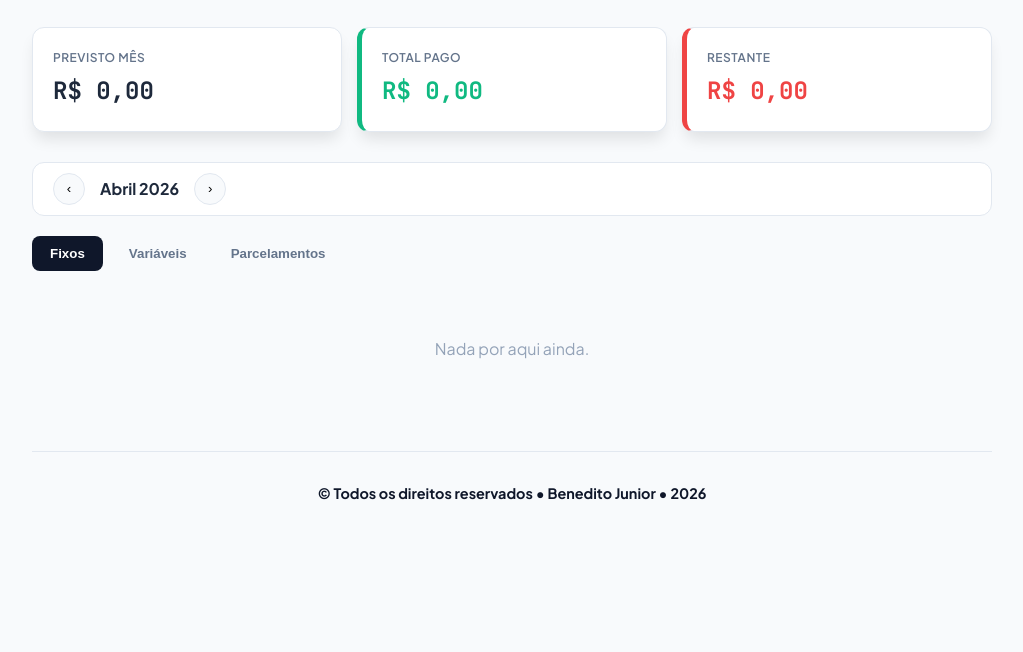
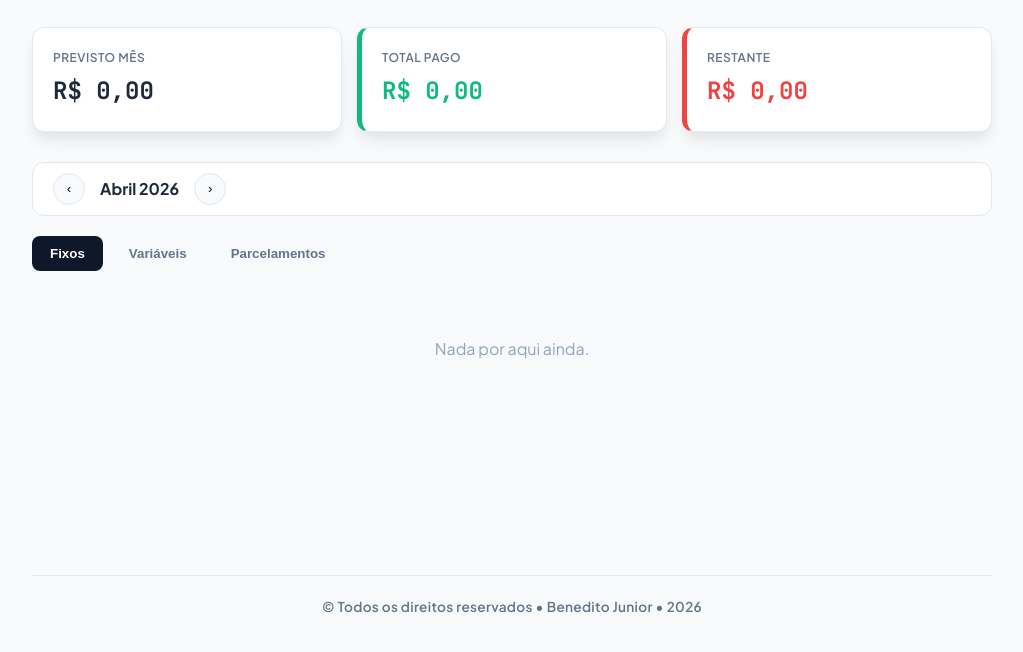
Before and after one commit to bjcarvalho007/financas-bjc, a plain HTML site: page index.html in a window 1280 px wide. Shown: the part 102-754 px from the top of the page, without its empty margins (128-1151 px from the left). Drawn offline with Linux system fonts and the light colour scheme.

Commit message:
Update index.html

```diff
--- a/index.html
+++ b/index.html
@@ -34,13 +34,16 @@ body {
   background-color: var(--bg);
   color: var(--text);
   line-height: 1.6;
-  padding-bottom: 100px; /* Espaço para o rodapé maior */
+  padding-bottom: 40px;
 }
 
 .app-container {
   max-width: 1000px;
   margin: 0 auto;
   padding: 20px;
+  min-height: calc(100vh - 40px);
+  display: flex;
+  flex-direction: column;
 }
 
 header {
@@ -133,6 +136,7 @@ header {
   display: flex;
   flex-direction: column;
   gap: 12px;
+  flex-grow: 1; /* Faz a lista empurrar o footer para baixo */
 }
 
 .expense-item {
@@ -182,6 +186,22 @@ header {
 
 .btn-del { color: var(--danger); background: none; border: none; cursor: pointer; padding: 5px; }
 
+/* Estilização do Rodapé */
+footer {
+  margin-top: 60px;
+  padding: 20px 10px;
+  text-align: center;
+  border-top: 1px solid var(--border);
+}
+
+.footer-text {
+  font-size: 0.85rem;
+  font-weight: 600;
+  color: var(--text-muted);
+  letter-spacing: 0.3px;
+}
+
+/* Modais */
 .modal-overlay {
   position: fixed;
   inset: 0;
@@ -189,7 +209,7 @@ header {
   backdrop-filter: blur(4px);
   display: none;
   align-items: center;
-  justify-content: center;
+  justify- center;
   z-index: 1000;
   padding: 20px;
 }
@@ -203,6 +223,7 @@ header {
   border-radius: 20px;
   padding: 30px;
   position: relative;
+  margin: auto;
 }
 
 .modal-header { margin-bottom: 20px; font-weight: 700; font-size: 1.2rem; }
@@ -215,33 +236,6 @@ header {
   border-radius: 8px;
   border: 1px solid var(--border);
   font-family: inherit;
-}
-
-footer {
-  margin-top: 50px;
-  padding: 30px 20px;
-  text-align: center;
-  border-top: 1px solid var(--border);
-  color: var(--text-muted);
-}
-
-.footer-content {
-  display: flex;
-  flex-direction: column;
-  gap: 5px;
-}
-
-.footer-main {
-  font-weight: 700;
-  color: var(--primary);
-  font-size: 0.9rem;
-}
-
-.footer-sub {
-  font-size: 0.75rem;
-  font-weight: 500;
-  letter-spacing: 0.5px;
-  text-transform: uppercase;
 }
 
 #toast {
@@ -303,13 +297,13 @@ footer {
   <div id="expense-list" class="expense-list"></div>
 
   <footer>
-    <div class="footer-content">
-      <div class="footer-main"> © Todos os direitos reservados • Benedito Junior • 2026</div>
+    <div class="footer-text">
+      © Todos os direitos reservados • Benedito Junior • 2026
     </div>
   </footer>
 </div>
 
-<!-- Modal Add -->
+<!-- Modais de Interface -->
 <div class="modal-overlay" id="modal-add">
   <div class="modal">
     <div class="modal-header">Novo Lançamento</div>
@@ -350,7 +344,6 @@ footer {
   </div>
 </div>
 
-<!-- Modal Pay -->
 <div class="modal-overlay" id="modal-pay">
   <div class="modal">
     <div class="modal-header">Registrar Pagamento</div>
```
